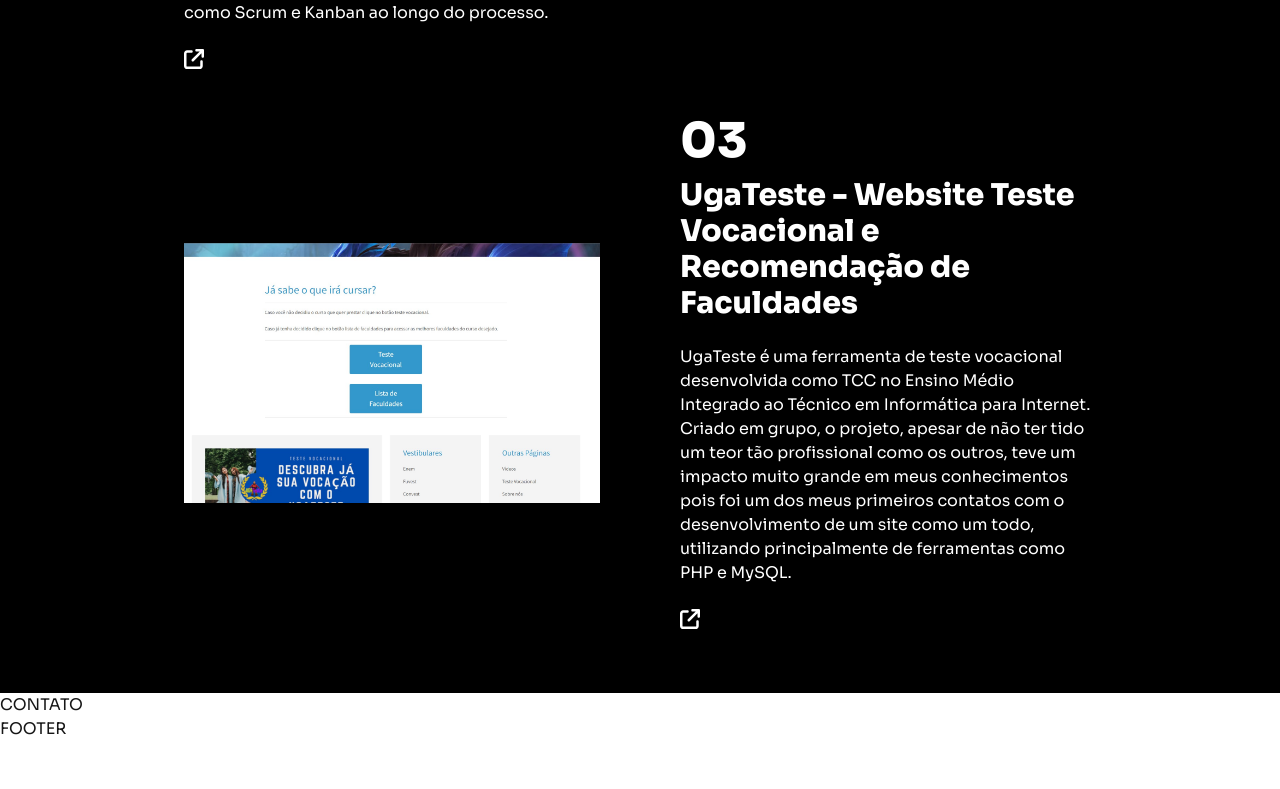
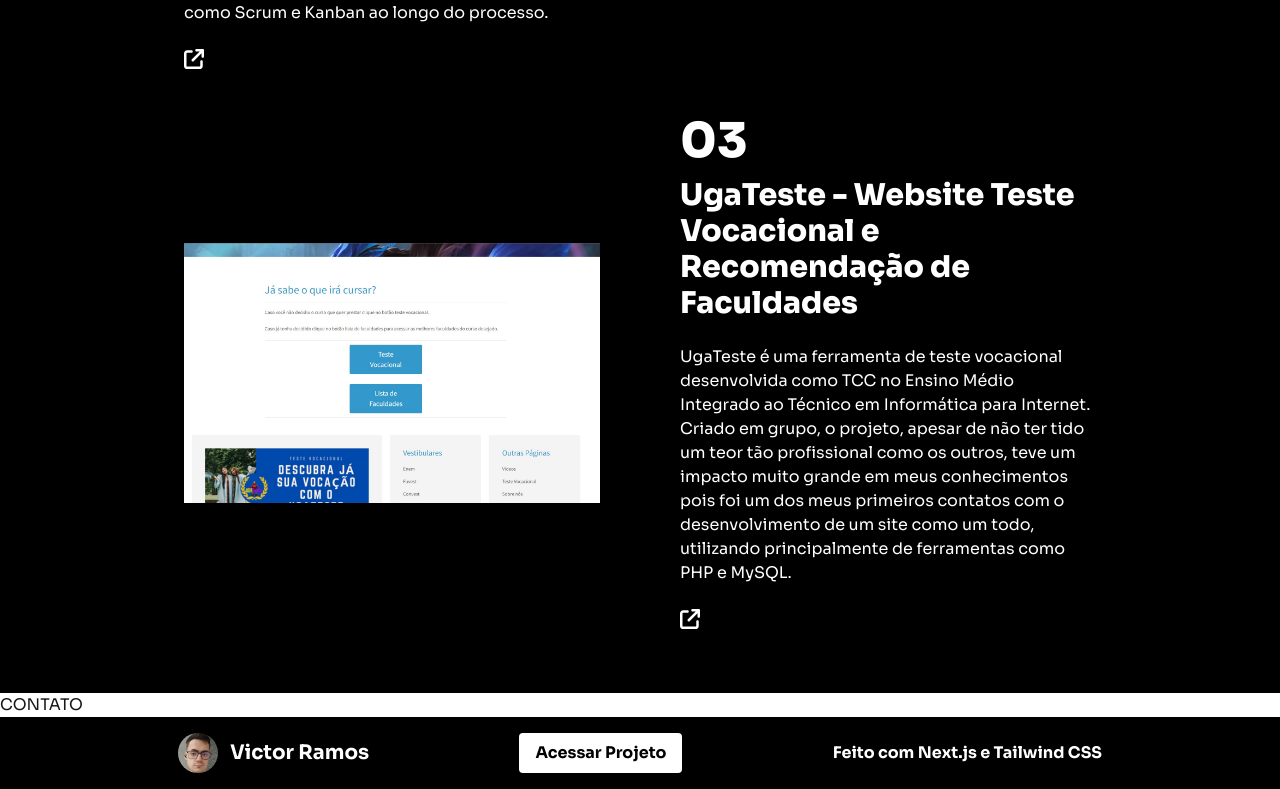
Before and after one commit to VictorRms03/Meu-Portfolio, a Next.js app: page / in a window 1280 px wide. Shown: the part 4941-5730 px from the top of the page. Before the commit the page ends 5682 px from the top, so only its background shows below. Built offline with nearby package versions, Linux system fonts and the light colour scheme.

Commit message:
feat: footer

```diff
--- a/src/components/Footer.tsx
+++ b/src/components/Footer.tsx
@@ -1,7 +1,42 @@
+import Link from "next/link";
+import Image from "next/image";
+
 export default function Footer() {
     return (
-        <div>
-            <h1>FOOTER</h1>
-        </div>
+        <footer className="w-full px-6 py-4 bg-black shadow-md sticky top-0 z-50">
+            <div className="max-w-9/12 mx-auto flex items-center justify-between">
+
+                <Link href="#hero scroll={true}">
+                    <div className="flex items-center gap-3 text-xl font-bold text-white">
+
+                        <Image src="/images/Foto - Victor Ramos.jpg"
+                            alt="Foto Victor Ramos"
+                            width={40}
+                            height={40}
+                            className="rounded-full object-cover"
+                        />
+
+                        Victor Ramos
+
+                    </div>
+                </Link>
+
+                <div>
+
+                <Link href="https://github.com/VictorRms03/Meu-Portfolio" target="_blank" className="bg-white text-black font-bold
+                 px-4 py-2 rounded hover:bg-neutral-400 transition flex items-center gap-2">
+                    Acessar Projeto
+                </Link>
+
+                </div>
+
+                <div>
+
+                    <span className="font-bold text-white"> Feito com Next.js e Tailwind CSS </span>
+
+                </div>
+
+            </div>
+        </footer>
     )
 }
```
